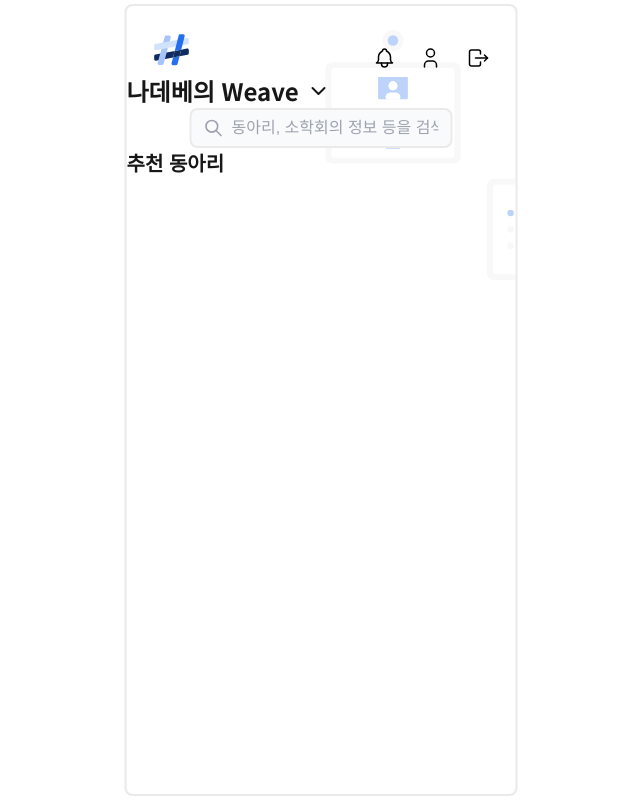
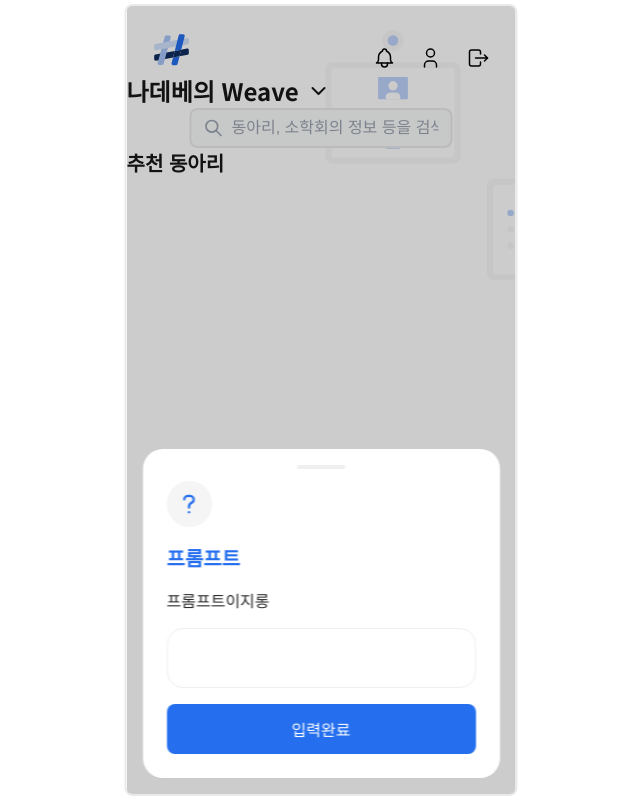
Before and after one commit to Ajou-DB-2024/ProjectNONAME-FE, a Next.js app: page / in a window 1280 px wide. Shown: the whole page, without its empty margins (319-959 px from the left). Built offline with nearby package versions, Linux system fonts and the light colour scheme.

Commit message:
feat(GlobalAlert): alert 프롬프트모드 영역 구현내용 추가

```diff
--- a/src/app/page.tsx
+++ b/src/app/page.tsx
@@ -14,6 +14,26 @@ import states from "@/core/zustand/states";
 import { useEffect, useState } from "react";
 
 export default function ServiceWrap() {
+
+  const { alert } = states.useGlobalAlertQueue();
+  useEffect(() => {
+    const alert_info = {
+      type: "GLOBAL_ALERT_TYPE/PROMPT",
+      contents: {
+        title: "프롬프트",
+        desc: "프롬프트이지롱",
+        buttons: [
+          { text: "입력완료", theme: "SERVICE_BUTTON/THEME/COLORED", mode: "main",
+            onClick: (...props) => { console.log(...props) }
+          }
+        ]
+      }
+    } as GlobalAlertInfo;
+    setTimeout(() => {
+      console.log(alert_info);
+      alert(alert_info);
+    }, 500);
+  }, []);
 
   return (
     <section>
--- a/src/components/common/GlobalAlert/index.tsx
+++ b/src/components/common/GlobalAlert/index.tsx
@@ -10,9 +10,10 @@ import states from "@/core/zustand/states";
 import { IconAlertCircle, IconAlertTriangle, IconInfoSquareRounded, IconQuestionMark, IconSelect } from "@tabler/icons-react"
 import useSwipeDownAction from "@/hooks/useSwipeDownAction";
 import useDelayState from "@/hooks/useDelayState";
-import { GlobalAlertButton, GlobalAlertPromptButton, GlobalAlertType } from "./type";
+import { GlobalAlertType } from "./type";
 import ServiceButton from "../ServiceButton";
-import { ServiceButtonSize, ServiceButtonTheme } from "../ServiceButton/type";
+import { ServiceButtonSize } from "../ServiceButton/type";
+import ServiceInput from "../ServiceInput";
 
 // API
 // import dataAPI from "@data/index"
@@ -98,13 +99,19 @@ const GlobalAlert: React.FC = () => {
         .map((v, i) => <span key={`ALERT_DESC_${i}`}>{v}</span>)
       }</S.AlertDescription>
       <S.ContentArea>{
-        ( alert_info.type === GlobalAlertType.SELECT ) &&
+        ( alert_info.type === GlobalAlertType.SELECT ) ?
         alert_info.contents.selections.map(({text, value}) =>
           <S.SelectionBlock
             key={`ALERT_SELECTION_${value}`}
             onClick={ () => onSelectionClick(value) }
           >{ text }</S.SelectionBlock>
         )
+        : ( alert_info.type === GlobalAlertType.PROMPT ) ?
+          <ServiceInput
+            onInputComplete={(value) => setInputValue(value)}
+            style={{ width: "100%" }}
+          />
+        : <></>
       }</S.ContentArea>
       <S.ButtonArea>{
           alert_info.contents.buttons?.map( (button, i) =>
```
